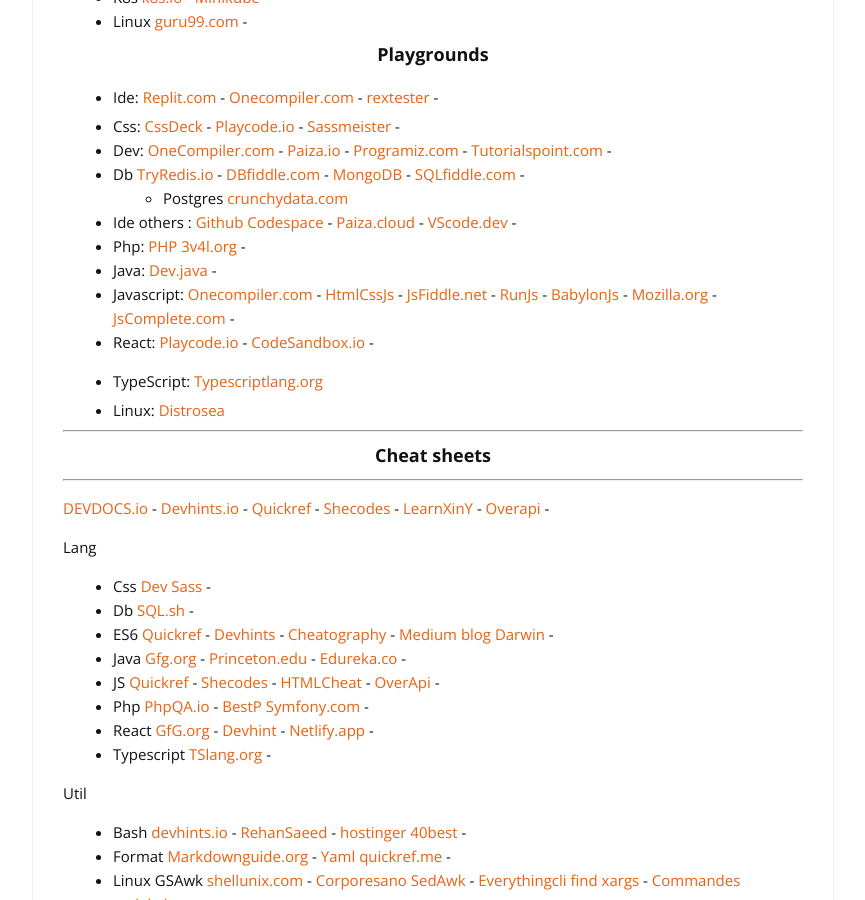
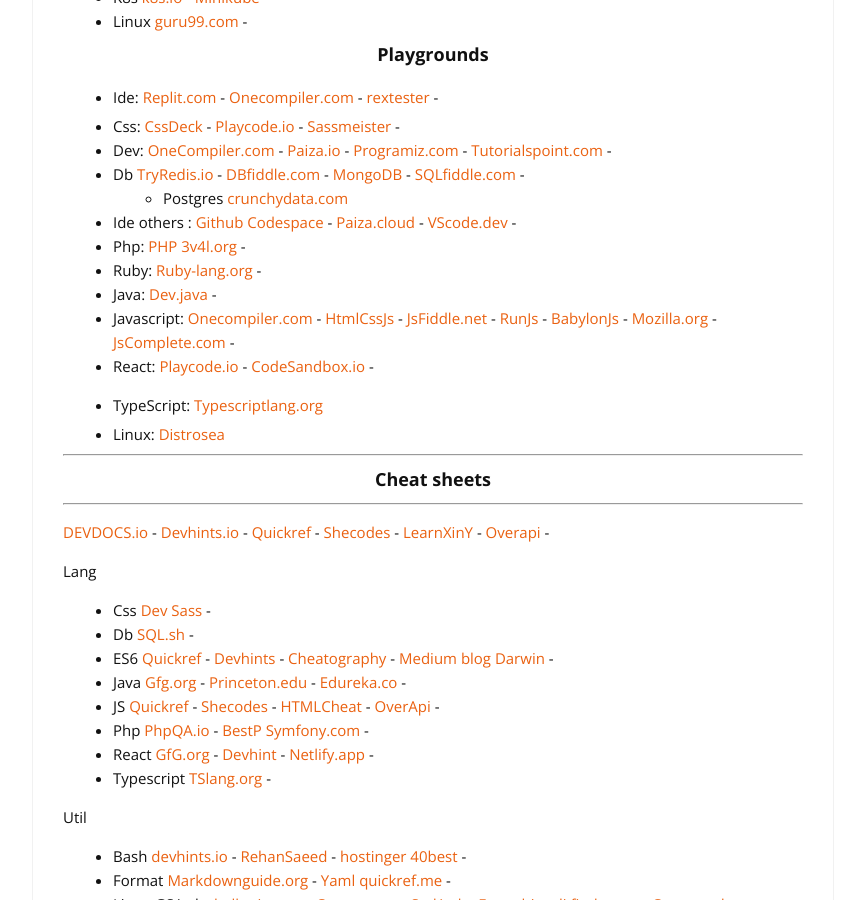
Before and after one commit to cylmat/cylmat.github.io, a Jekyll site: the page built from _pages/USEFUL.md, in a window 1280 px wide and 900 px high, scrolled down 1019 px. Shown: the whole window, without its empty margins (207-1072 px from the left). Built offline with Jekyll 4.4.1, drawn with Linux system fonts in a browser that asks for light colours; nearby versions of some CDN libraries.

Commit message:
Update USEFUL.md

```diff
--- a/_pages/USEFUL.md
+++ b/_pages/USEFUL.md
@@ -53,6 +53,7 @@
     * Postgres [crunchydata.com](https://www.crunchydata.com/developers/playground)
 * Ide others : [Github Codespace](https://github.com/codespaces) - [Paiza.cloud](https://paiza.cloud) - [VScode.dev](https://vscode.dev) -
 * Php: [PHP 3v4l.org](https://3v4l.org) -
+* Ruby: [Ruby-lang.org](https://try.ruby-lang.org/playground/) -
 * Java: [Dev.java](https://dev.java/playground) -
 * Javascript: [Onecompiler.com](https://onecompiler.com/javascript) - [HtmlCssJs](https://html-css-js.com) - [JsFiddle.net](https://jsfiddle.net) - [RunJs](https://runjs.co) - [BabylonJs](https://playground.babylonjs.com) - [Mozilla.org](https://developer.mozilla.org/en-US/play) - [JsComplete.com](https://jscomplete.com/playground) -
 * React: [Playcode.io](https://playcode.io/react) - [CodeSandbox.io](https://codesandbox.io/s) -
```
